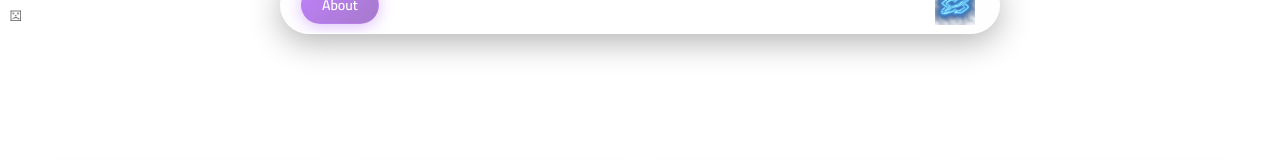
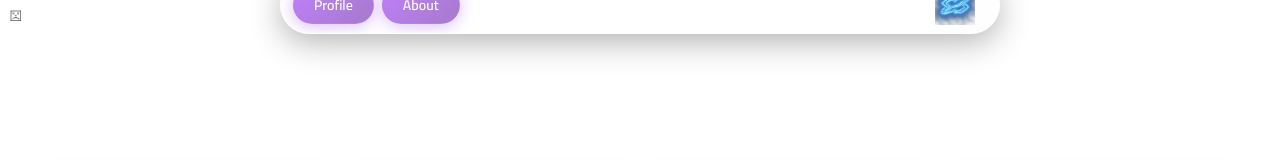
Before and after one commit to youssefmn225-maker/blackx-1, a React (Vite) app: page / in a window 1280 px wide. Shown: the top 160 px of the page. Built offline with nearby package versions, Linux system fonts and the light colour scheme.

Commit message:
Update GlassNavbar.tsx

```diff
--- a/src/components/GlassNavbar.tsx
+++ b/src/components/GlassNavbar.tsx
@@ -120,16 +120,26 @@ export default function GlassNavbar({ onOpenAbout, onAdminTrigger }: GlassNavbar
 
           <div className="flex-1" />
 
-          <div className="hidden items-center gap-1 sm:flex">
+          <div className="hidden items-center gap-2 sm:flex">
             <motion.button
               onClick={onOpenAbout}
               whileHover={{ scale: 1.04, ...ctaHoverStyle }}
               whileTap={{ scale: 0.96 }}
-              className="ml-2 cursor-pointer whitespace-nowrap rounded-full px-5 py-2 text-sm font-semibold text-white"
+              className="cursor-pointer whitespace-nowrap rounded-full px-5 py-2 text-sm font-semibold text-white"
               style={ctaStyle}
               transition={{ duration: 0.25, ease: [0.25, 0.1, 0.25, 1] }}
             >
               About
+            </motion.button>
+            <motion.button
+              onClick={() => {}}
+              whileHover={{ scale: 1.04, ...ctaHoverStyle }}
+              whileTap={{ scale: 0.96 }}
+              className="cursor-pointer whitespace-nowrap rounded-full px-5 py-2 text-sm font-semibold text-white"
+              style={ctaStyle}
+              transition={{ duration: 0.25, ease: [0.25, 0.1, 0.25, 1] }}
+            >
+              Profile
             </motion.button>
           </div>
 
@@ -176,10 +186,19 @@ export default function GlassNavbar({ onOpenAbout, onAdminTrigger }: GlassNavbar
                     setMenuOpen(false);
                     if (onOpenAbout) onOpenAbout();
                   }}
+                  className="cursor-pointer rounded-full px-5 py-2.5 text-sm font-semibold text-white text-center mb-1"
+                  style={ctaStyle}
+                >
+                  About
+                </button>
+                <button
+                  onClick={() => {
+                    setMenuOpen(false);
+                  }}
                   className="cursor-pointer rounded-full px-5 py-2.5 text-sm font-semibold text-white text-center"
                   style={ctaStyle}
                 >
-                  About
+                  Profile
                 </button>
               </motion.div>
             </motion.div>
```
